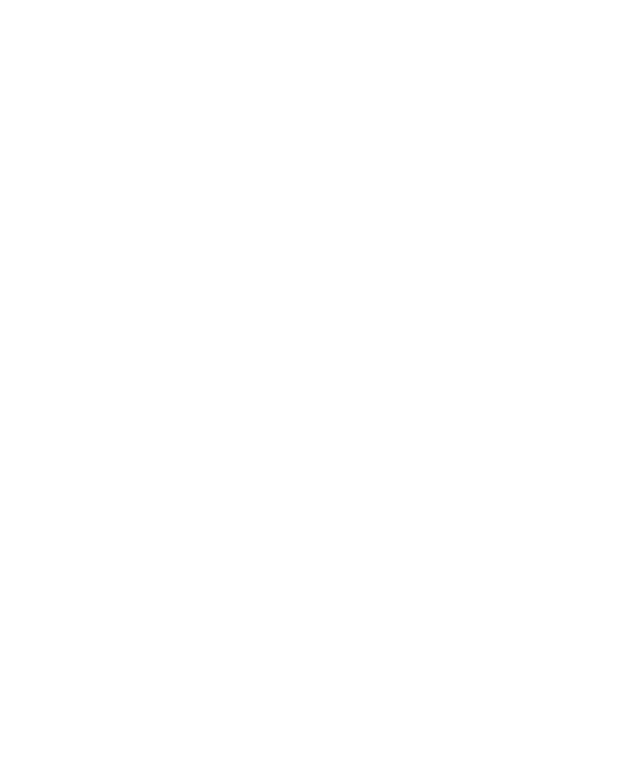
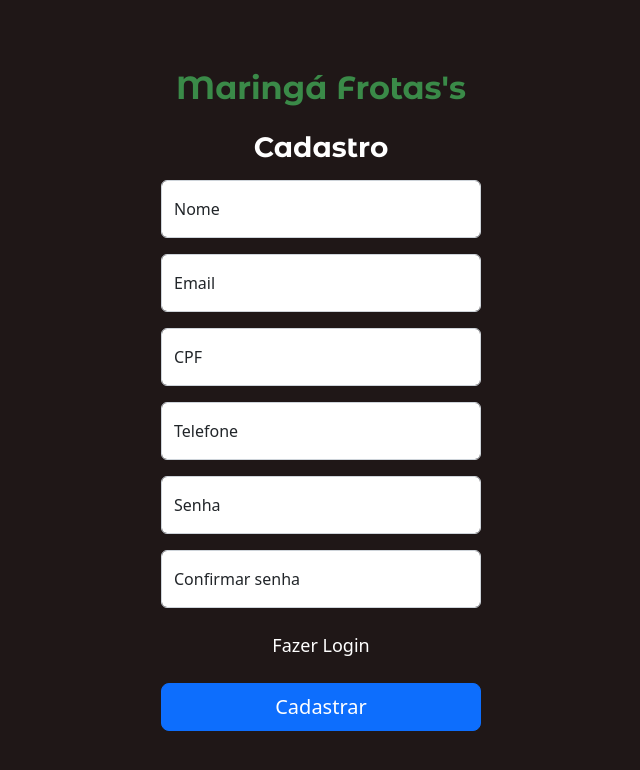
Before and after one commit to Matheus-Zauza-Maschietto/Maringa-Frotas-Vue, a Vue app in the folder project/: page /cadastro in a window 1280 px wide. Before the commit this address had no page. Shown: the top 770 px of the page, without its empty margins (319-959 px from the left). Built offline with nearby package versions, Linux system fonts and the light colour scheme.

Commit message:
Criando tela de cadastro e alterando router-links

```diff
--- a/project/src/router/index.js
+++ b/project/src/router/index.js
@@ -11,6 +11,12 @@ const routes = [
     name: 'login',
     component: () => import('../views/LoginView.vue')
   }
+  ,
+  {
+    path: '/cadastro',
+    name: 'cadastro',
+    component: () => import('../views/CadastroView.vue')
+  }
 ]
 
 const router = createRouter({
--- /dev/null
+++ b/project/src/views/CadastroView.vue
@@ -0,0 +1,63 @@
+<template>
+<main class="form-signin w-100 text-center d-flex justify-content-center align-items-center">
+  <form class="col-md-3 m-auto" id="form-inicial">
+    <h1 class="h2 mb-4 fw-bold">Maringá Frotas's</h1>
+    <h2 class="h3 mb-3 fw-bold">Cadastro</h2>
+
+    <div class="form-floating mb-3">
+      <input type="text" class="form-control" id="" placeholder="João da Silva">
+      <label for="floatingInput">Nome</label>
+    </div>
+    <div class="form-floating mb-3">
+      <input type="email" class="form-control" id="" placeholder="name@example.com">
+      <label for="floatingInput">Email</label>
+    </div>
+    <div class="form-floating mb-3">
+      <input type="text" class="form-control" id="" placeholder="000.000.000-00">
+      <label for="floatingInput">CPF</label>
+    </div>
+    <div class="form-floating mb-3">
+      <input type="tel" class="form-control" id="" placeholder="(00) 90000-0000">
+      <label for="floatingInput">Telefone</label>
+    </div>
+    <div class="form-floating mb-3">
+      <input type="password" class="form-control" id="" placeholder="Password">
+      <label for="floatingPassword">Senha</label>
+    </div>
+    <div class="form-floating mb-3">
+      <input type="password" class="form-control" id="" placeholder="Password">
+      <label for="floatingPassword">Confirmar senha</label>
+    </div>
+    <router-link to="login" class="p-2 m-3">Fazer Login</router-link>
+    <button class="w-100 btn btn-lg btn-primary" type="submit">Cadastrar</button>
+  </form>
+</main>
+</template>
+
+<script>
+export default {
+    name: 'CadastroView'
+}
+</script>
+
+<style scoped>
+    h1, h2{
+        font-family: var(--primary-font-serif), 'Times New Roman', Times, serif;
+        color: var(--primary-green);
+    }
+    h2, a{
+      color: white;
+    }
+    main{
+        height: 100vh;
+        background: var(--side-menu-background);
+    }
+    .checkbox{
+        color: white;
+    }
+    a{
+        display: block;
+        text-decoration: none;
+        font-size: 18px;
+    }
+</style>
--- a/project/src/views/LoginView.vue
+++ b/project/src/views/LoginView.vue
@@ -10,7 +10,7 @@
     </div>
     <div class="form-floating mb-3">
       <input type="password" class="form-control" id="floatingPassword" placeholder="Password">
-      <label for="floatingPassword">Password</label>
+      <label for="floatingPassword">Senha</label>
     </div>
 
     <div class="checkbox mb-3">
@@ -18,7 +18,8 @@
         <input type="checkbox" value="remember-me" class="checkbox"> Remember me
       </label>
     </div>
-    <button class="w-100 btn btn-lg btn-primary" type="submit">Sign in</button>
+    <router-link to="cadastro" class="p-2 m-3">Criar Cadastro</router-link>
+    <button class="w-100 btn btn-lg btn-primary" type="submit">Login</button>
   </form>
 </main>
 </template>
@@ -34,6 +35,9 @@ export default {
         font-family: var(--primary-font-serif), 'Times New Roman', Times, serif;
         color: var(--primary-green);
     }
+    h2, a{
+      color: white;
+    }
     main{
         height: 100vh;
         background: var(--side-menu-background);
@@ -41,4 +45,9 @@ export default {
     .checkbox{
         color: white;
     }
+    a{
+        display: block;
+        text-decoration: none;
+        font-size: 18px;
+    }
 </style>
```
